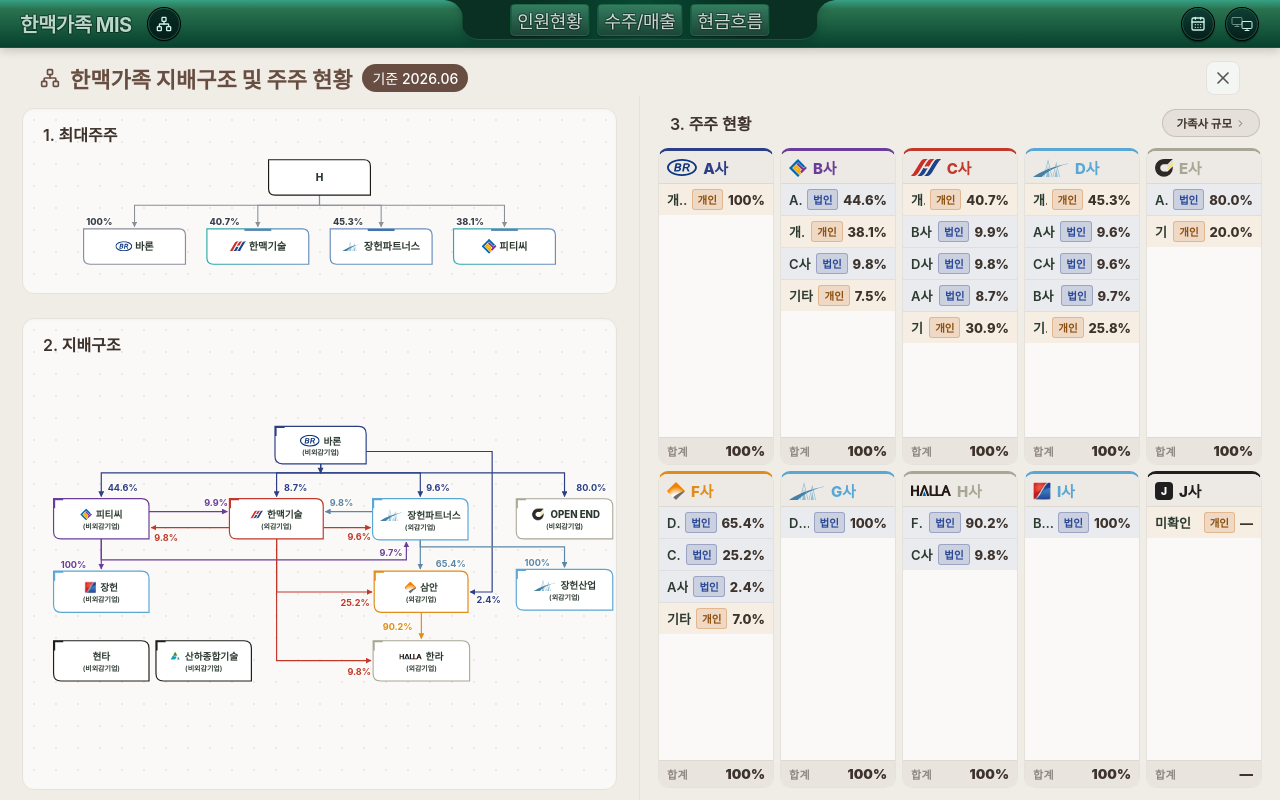
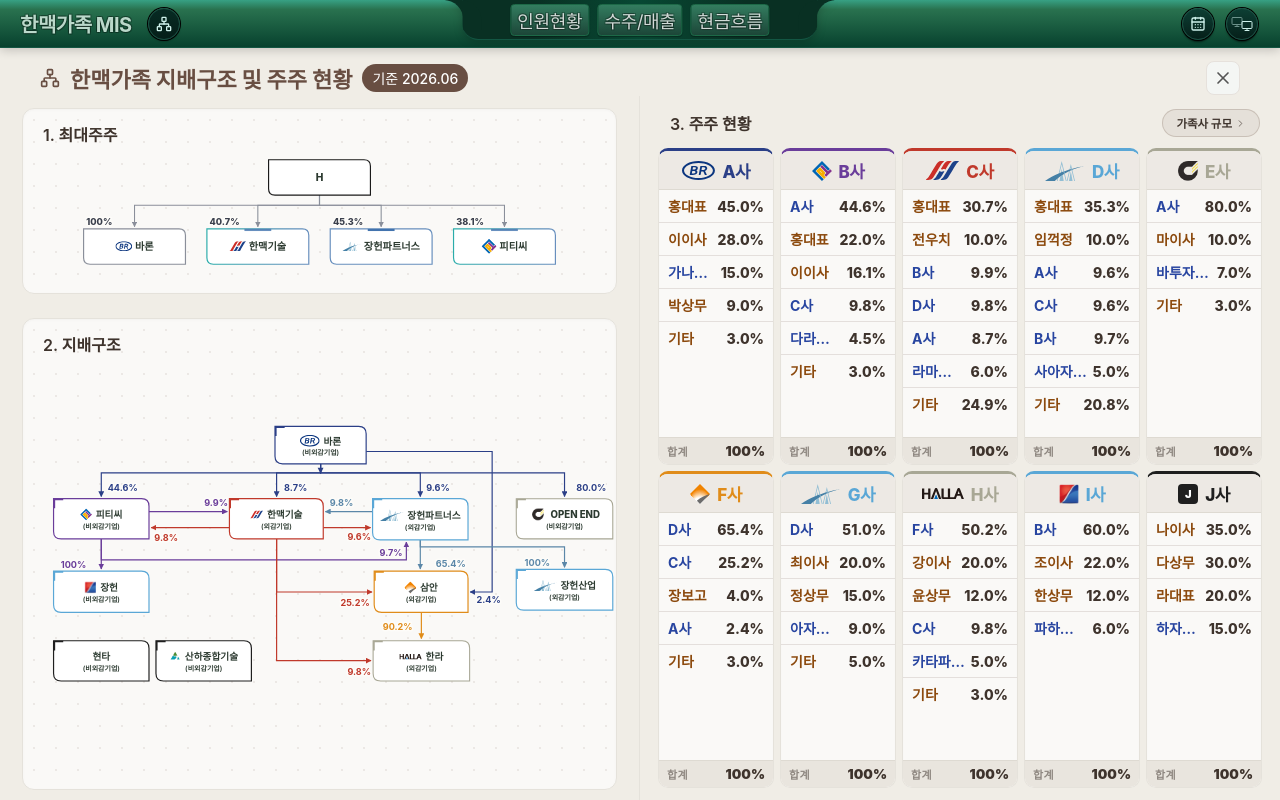
Before and after one commit to b22036tdchanmacgroup-source/HM_MIS, a React (Vite) app: page / in a window 1280 px wide. Both pictures are taken after a click on the button 163 px from the left and 23 px from the top of the page. Built offline with nearby package versions, Linux system fonts and the light colour scheme; a web font is replaced by a local one.

Commit message:
feat: 주주현황 헤더 중앙정렬, 뱃지 제거-텍스트색 구분, 더미데이터 추가

```diff
--- a/src/components/shareholdersGovernance/TeamOverlay.tsx
+++ b/src/components/shareholdersGovernance/TeamOverlay.tsx
@@ -124,9 +124,6 @@ const TeamOverlay: React.FC<TeamOverlayProps> = ({ onClose }) => {
                         className={`sh-sh-row ${sh.type === '법인' ? 'sh-row-corp' : 'sh-row-ind'}`}
                       >
                         <span className="sh-td-name">{sh.name}</span>
-                        <span className={`sh-type-badge ${sh.type === '법인' ? 'corp' : 'ind'}`}>
-                          {sh.type}
-                        </span>
                         <span className="sh-td-pct">{sh.pct}</span>
                       </div>
                     ))}
--- a/src/components/shareholdersGovernance/shareholderData.ts
+++ b/src/components/shareholdersGovernance/shareholderData.ts
@@ -17,77 +17,104 @@ export const SHAREHOLDER_DATA: (CompanyShareholders & { shareholders: Shareholde
   {
     nodeId: 'baron', name: 'A사', k: 'navy',
     shareholders: [
-      { name: '개인주주', type: '개인', pct: '100%' },
+      { name: '홍대표',         type: '개인', pct: '45.0%' },
+      { name: '이이사',         type: '개인', pct: '28.0%' },
+      { name: '가나홀딩스(주)', type: '법인', pct: '15.0%' },
+      { name: '박상무',         type: '개인', pct:  '9.0%' },
+      { name: '기타',           type: '개인', pct:  '3.0%' },
     ],
   },
   {
     nodeId: 'ptc', name: 'B사', k: 'purple',
     shareholders: [
-      { name: 'A사', type: '법인', pct: '44.6%', nodeId: 'baron' },
-      { name: '개인주주', type: '개인', pct: '38.1%' },
-      { name: 'C사', type: '법인', pct: '9.8%', nodeId: 'hanmaek' },
-      { name: '기타', type: '개인', pct: '7.5%' },
+      { name: 'A사',            type: '법인', pct: '44.6%', nodeId: 'baron' },
+      { name: '홍대표',         type: '개인', pct: '22.0%' },
+      { name: '이이사',         type: '개인', pct: '16.1%' },
+      { name: 'C사',            type: '법인', pct:  '9.8%', nodeId: 'hanmaek' },
+      { name: '다라마캐피탈(주)',type: '법인', pct:  '4.5%' },
+      { name: '기타',           type: '개인', pct:  '3.0%' },
     ],
   },
   {
     nodeId: 'hanmaek', name: 'C사', k: 'red',
     shareholders: [
-      { name: '개인주주', type: '개인', pct: '40.7%' },
-      { name: 'B사', type: '법인', pct: '9.9%', nodeId: 'ptc' },
-      { name: 'D사', type: '법인', pct: '9.8%', nodeId: 'jp' },
-      { name: 'A사', type: '법인', pct: '8.7%', nodeId: 'baron' },
-      { name: '기타', type: '개인', pct: '30.9%' },
+      { name: '홍대표',         type: '개인', pct: '30.7%' },
+      { name: '전우치',         type: '개인', pct: '10.0%' },
+      { name: 'B사',            type: '법인', pct:  '9.9%', nodeId: 'ptc' },
+      { name: 'D사',            type: '법인', pct:  '9.8%', nodeId: 'jp' },
+      { name: 'A사',            type: '법인', pct:  '8.7%', nodeId: 'baron' },
+      { name: '라마바투자(주)', type: '법인', pct:  '6.0%' },
+      { name: '기타',           type: '개인', pct: '24.9%' },
     ],
   },
   {
     nodeId: 'jp', name: 'D사', k: 'sky',
     shareholders: [
-      { name: '개인주주', type: '개인', pct: '45.3%' },
-      { name: 'A사', type: '법인', pct: '9.6%', nodeId: 'baron' },
-      { name: 'C사', type: '법인', pct: '9.6%', nodeId: 'hanmaek' },
-      { name: 'B사', type: '법인', pct: '9.7%', nodeId: 'ptc' },
-      { name: '기타', type: '개인', pct: '25.8%' },
+      { name: '홍대표',         type: '개인', pct: '35.3%' },
+      { name: '임꺽정',         type: '개인', pct: '10.0%' },
+      { name: 'A사',            type: '법인', pct:  '9.6%', nodeId: 'baron' },
+      { name: 'C사',            type: '법인', pct:  '9.6%', nodeId: 'hanmaek' },
+      { name: 'B사',            type: '법인', pct:  '9.7%', nodeId: 'ptc' },
+      { name: '사아자파트너스(주)', type: '법인', pct: '5.0%' },
+      { name: '기타',           type: '개인', pct: '20.8%' },
     ],
   },
   {
     nodeId: 'open', name: 'E사', k: 'non',
     shareholders: [
-      { name: 'A사', type: '법인', pct: '80.0%', nodeId: 'baron' },
-      { name: '기타', type: '개인', pct: '20.0%' },
+      { name: 'A사',            type: '법인', pct: '80.0%', nodeId: 'baron' },
+      { name: '마이사',         type: '개인', pct: '10.0%' },
+      { name: '바투자(주)',     type: '법인', pct:  '7.0%' },
+      { name: '기타',           type: '개인', pct:  '3.0%' },
     ],
   },
   {
     nodeId: 'saman', name: 'F사', k: 'amber',
     shareholders: [
-      { name: 'D사', type: '법인', pct: '65.4%', nodeId: 'jp' },
-      { name: 'C사', type: '법인', pct: '25.2%', nodeId: 'hanmaek' },
-      { name: 'A사', type: '법인', pct: '2.4%', nodeId: 'baron' },
-      { name: '기타', type: '개인', pct: '7.0%' },
+      { name: 'D사',            type: '법인', pct: '65.4%', nodeId: 'jp' },
+      { name: 'C사',            type: '법인', pct: '25.2%', nodeId: 'hanmaek' },
+      { name: '장보고',         type: '개인', pct:  '4.0%' },
+      { name: 'A사',            type: '법인', pct:  '2.4%', nodeId: 'baron' },
+      { name: '기타',           type: '개인', pct:  '3.0%' },
     ],
   },
   {
     nodeId: 'jhind', name: 'G사', k: 'sky',
     shareholders: [
-      { name: 'D사', type: '법인', pct: '100%', nodeId: 'jp' },
+      { name: 'D사',            type: '법인', pct: '51.0%', nodeId: 'jp' },
+      { name: '최이사',         type: '개인', pct: '20.0%' },
+      { name: '정상무',         type: '개인', pct: '15.0%' },
+      { name: '아자차투자(주)', type: '법인', pct:  '9.0%' },
+      { name: '기타',           type: '개인', pct:  '5.0%' },
     ],
   },
   {
     nodeId: 'halla', name: 'H사', k: 'non',
     shareholders: [
-      { name: 'F사', type: '법인', pct: '90.2%', nodeId: 'saman' },
-      { name: 'C사', type: '법인', pct: '9.8%', nodeId: 'hanmaek' },
+      { name: 'F사',            type: '법인', pct: '50.2%', nodeId: 'saman' },
+      { name: '강이사',         type: '개인', pct: '20.0%' },
+      { name: '윤상무',         type: '개인', pct: '12.0%' },
+      { name: 'C사',            type: '법인', pct:  '9.8%', nodeId: 'hanmaek' },
+      { name: '카타파홀딩스(주)', type: '법인', pct: '5.0%' },
+      { name: '기타',           type: '개인', pct:  '3.0%' },
     ],
   },
   {
     nodeId: 'jh', name: 'I사', k: 'sky',
     shareholders: [
-      { name: 'B사', type: '법인', pct: '100%', nodeId: 'ptc' },
+      { name: 'B사',            type: '법인', pct: '60.0%', nodeId: 'ptc' },
+      { name: '조이사',         type: '개인', pct: '22.0%' },
+      { name: '한상무',         type: '개인', pct: '12.0%' },
+      { name: '파하타캐피탈(주)', type: '법인', pct: '6.0%' },
     ],
   },
   {
     nodeId: 'hyunta', name: 'J사', k: 'black',
     shareholders: [
-      { name: '미확인', type: '개인', pct: '—' },
+      { name: '나이사',         type: '개인', pct: '35.0%' },
+      { name: '다상무',         type: '개인', pct: '30.0%' },
+      { name: '라대표',         type: '개인', pct: '20.0%' },
+      { name: '하자카(주)',     type: '법인', pct: '15.0%' },
     ],
   },
 ];
```
Also changed, not shown: src/styles/App.css.
